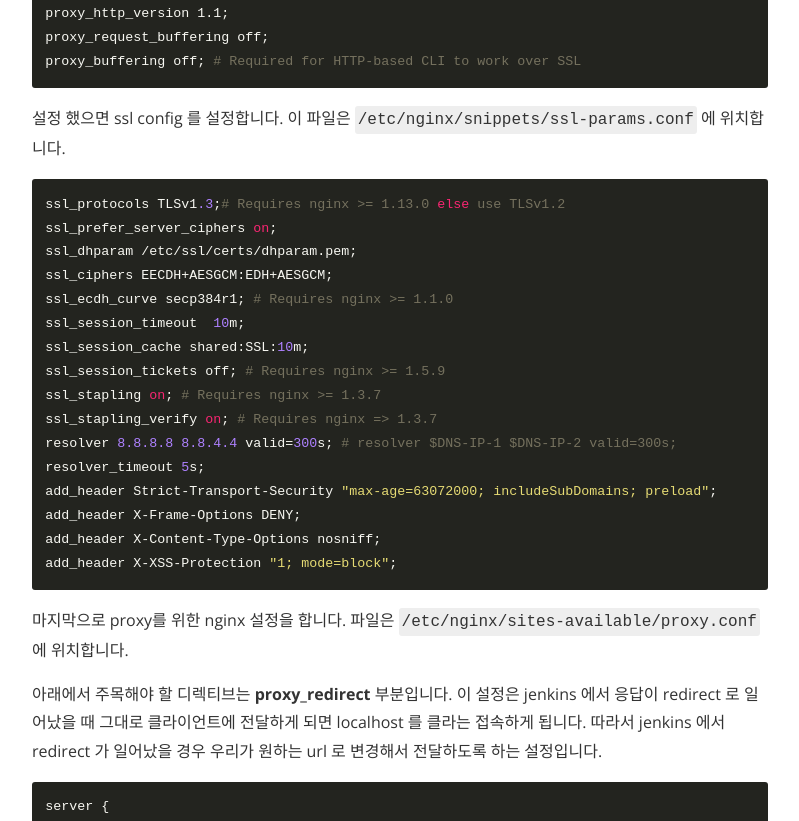
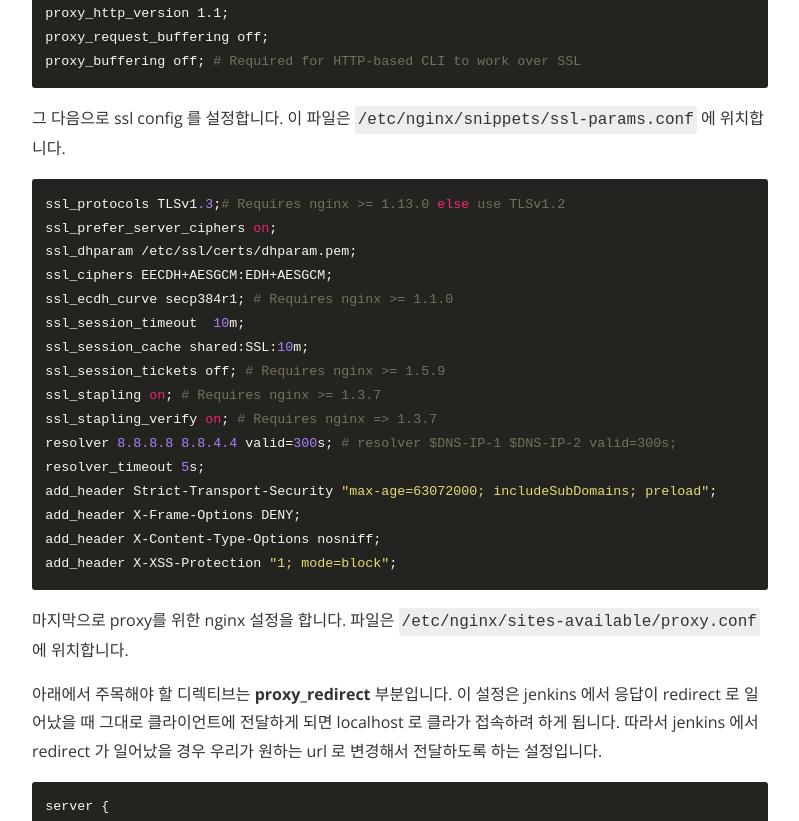
Before and after one commit to kscory/blog, a Jekyll site: the page built from _posts/2020-01-03-jenkins-install.md, in a window 1280 px wide and 1400 px high, scrolled down 1822 px. Shown: the part 153-974 px from the top of the window, without its empty margins (240-1039 px from the left). Built offline with Jekyll 4.4.1, drawn with Linux system fonts in a browser that asks for light colours; nearby versions of some CDN libraries; comment, search, counter and statistics services are not loaded; some of the changed text lies outside the part shown.

Commit message:
문맥 수정

````diff
--- a/_posts/2020-01-03-jenkins-install.md
+++ b/_posts/2020-01-03-jenkins-install.md
@@ -84,7 +84,7 @@ proxy_request_buffering off;
 proxy_buffering off; # Required for HTTP-based CLI to work over SSL
 ```
 
-설정 했으면 ssl config 를 설정합니다. 이 파일은 `/etc/nginx/snippets/ssl-params.conf` 에 위치합니다.
+그 다음으로 ssl config 를 설정합니다. 이 파일은 `/etc/nginx/snippets/ssl-params.conf` 에 위치합니다.
 
 ```bash
 ssl_protocols TLSv1.3;# Requires nginx >= 1.13.0 else use TLSv1.2
@@ -107,7 +107,7 @@ add_header X-XSS-Protection "1; mode=block";
 
 마지막으로 proxy를 위한 nginx 설정을 합니다. 파일은 `/etc/nginx/sites-available/proxy.conf` 에 위치합니다.
 
-아래에서 주목해야 할 디렉티브는 __proxy_redirect__ 부분입니다. 이 설정은 jenkins 에서 응답이 redirect 로 일어났을 때 그대로 클라이언트에 전달하게 되면 localhost 를 클라는 접속하게 됩니다. 따라서 jenkins 에서 redirect 가 일어났을 경우 우리가 원하는 url 로 변경해서 전달하도록 하는 설정입니다.
+아래에서 주목해야 할 디렉티브는 __proxy_redirect__ 부분입니다. 이 설정은 jenkins 에서 응답이 redirect 로 일어났을 때 그대로 클라이언트에 전달하게 되면 localhost 로 클라가 접속하려 하게 됩니다. 따라서 jenkins 에서 redirect 가 일어났을 경우 우리가 원하는 url 로 변경해서 전달하도록 하는 설정입니다.
 
 ```bash
 server {
@@ -168,7 +168,7 @@ sudo service nginx restart
 `/etc/default/jenkins` 설정파일을 열어 __JENKINS_ARGS__ 부분을 아래처럼 수정합니다.
 
 ```bash
-# --httpListenAddress={jenkins 의 ip address}"
+# "--httpListenAddress={jenkins 의 ip address}" 추가
 JENKINS_ARGS="--webroot=/var/cache/$NAME/war --httpPort=$HTTP_PORT --httpListenAddress=127.0.0.1"
 ```
 
````
